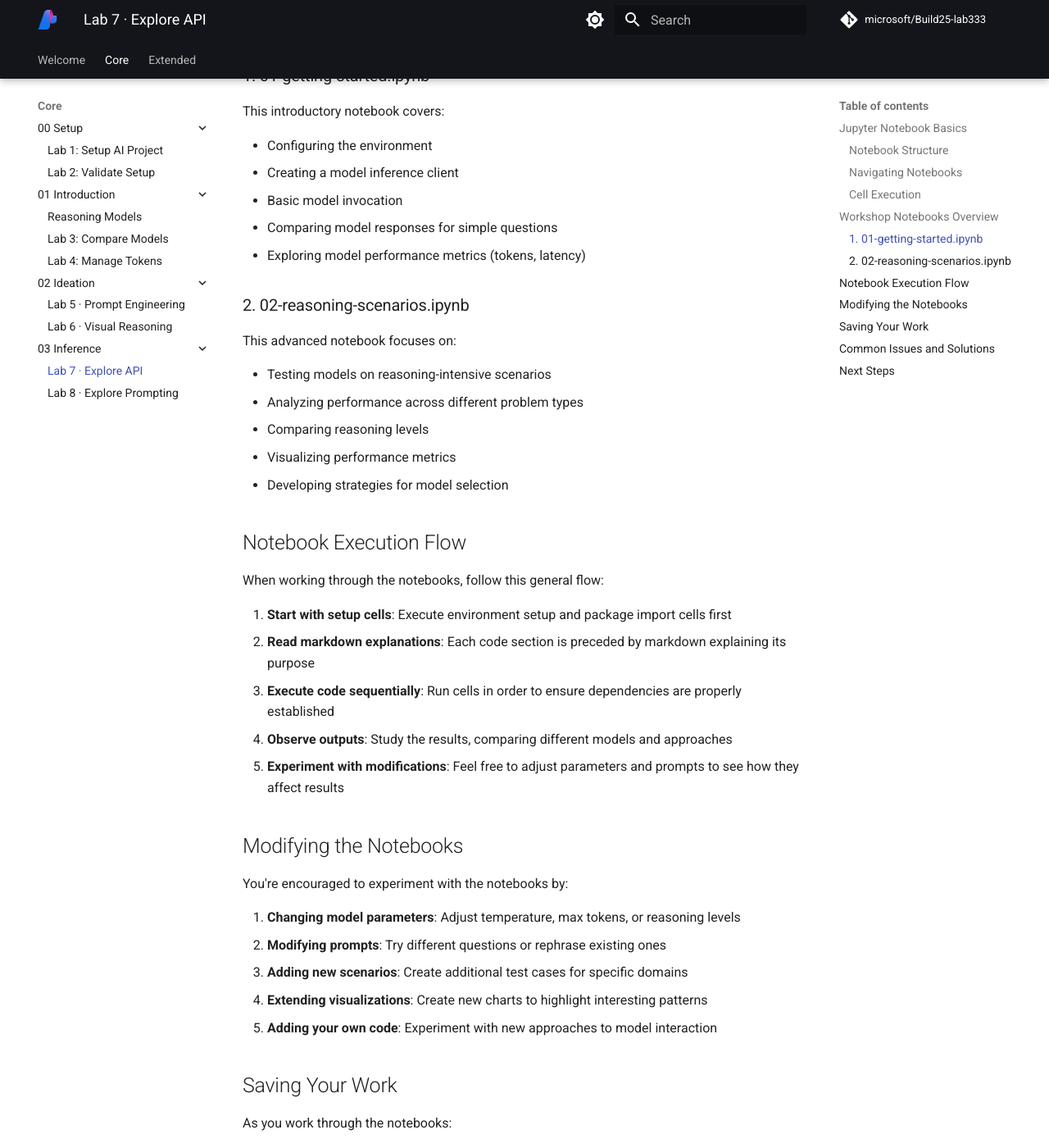
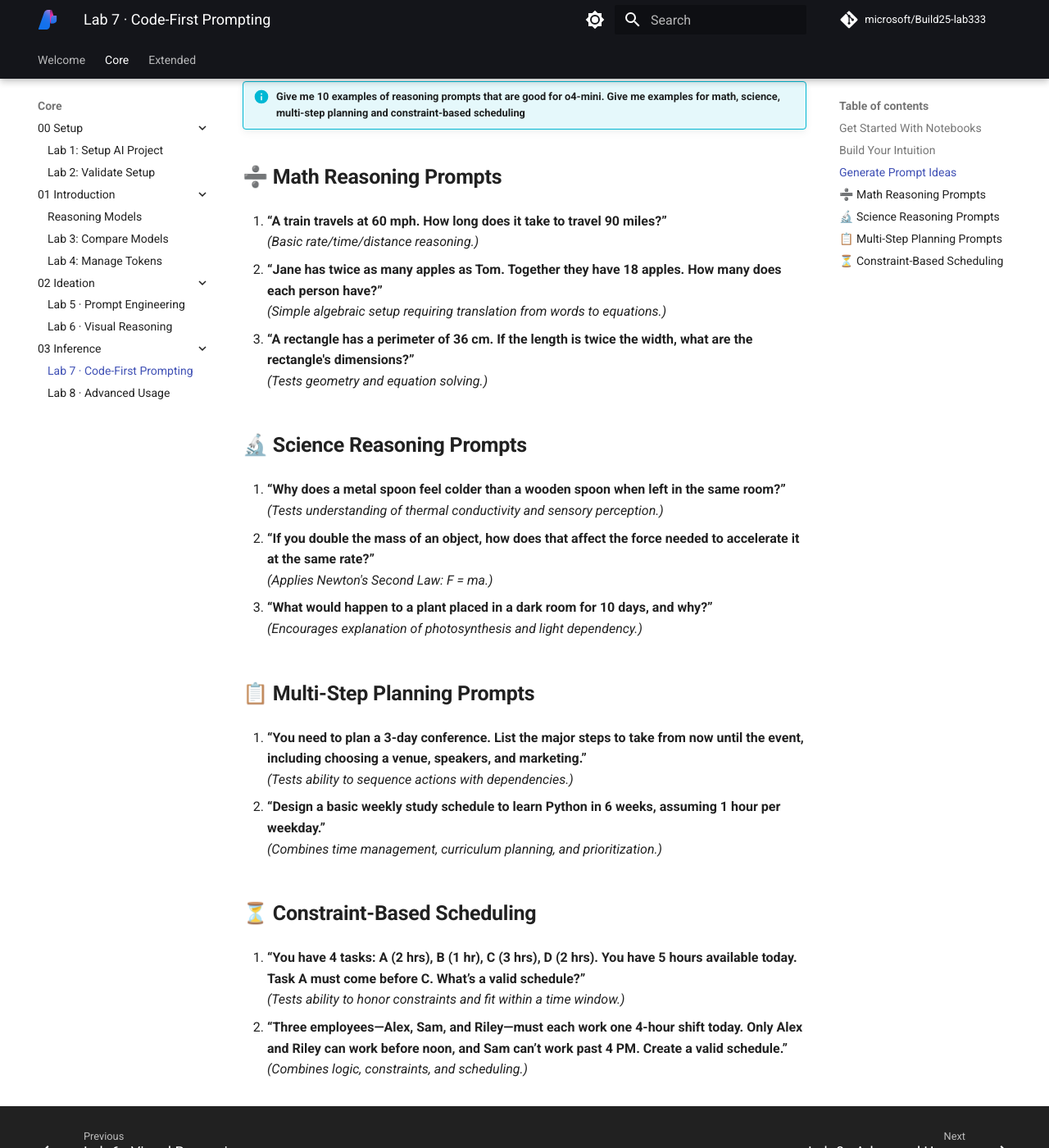
Before and after one commit to nitya/BUILD25-LAB333, an MkDocs documentation site: the page built from docs/Core/03-Inference/01.md, in a window 1280 px wide and 1400 px high, scrolled down 1296 px. Shown: the whole window at 82% size. Built offline with MkDocs 1.6.1 and Material for MkDocs 9.7.7, drawn with Linux system fonts in a browser that asks for light colours; comment, search, counter and statistics services are not loaded; some of the changed text lies outside the part shown.

Commit message:
v2 / scrape

```diff
--- a/docs/Core/03-Inference/01.md
+++ b/docs/Core/03-Inference/01.md
@@ -1,105 +1,81 @@
 ---
-title: Lab 7 · Explore API
-description: Overview of the notebook structure and execution
+title: Lab 7 · Code-First Prompting
+description: Run Jupyter Notebooks
 ---
 
-# Working with Jupyter Notebooks
+!!! quote "BY THE END OF THIS SECTION YOU SHOULD HAVE"
 
-This section introduces the Jupyter notebooks we'll use to explore Azure AI Foundry models programmatically. We'll cover how to navigate, execute, and modify notebook content to get the most from the hands-on exercises.
+    1. Successfully run your first code-first reasoning prompt from Jupyter notebooks
+    1. Understood the token counts and performance impacts of reasoning vs. general-purpose models
+    1. Explored various text scenarios interactively to build intuition for code-first usage
+    1. A "sandbox" notebook that you can quickly use to explore scenarios & prompt engineering
 
-## Jupyter Notebook Basics
+---
 
-Jupyter notebooks are interactive documents that combine executable code, visualizations, and narrative text in a single document. If you're new to Jupyter, here's what you need to know:
+## Get Started With Notebooks
 
-### Notebook Structure
+In this section we'll run the first Jupyter notebook and verify that our code-first development environment is ready. Then simply complete the exercises in the notebook directly.
 
-Each notebook consists of a series of cells, which can be:
+1. Open the VS Code editor to the `notebooks` folder.
+1. Click on `01-text-reasoning.ipynb`
+1. When open, click **Select Kernel** and select the default Python environment.
+1. Run the cells _one-by-one_ for maximum understanding
 
-- **Code cells**: Contain executable Python code
-- **Markdown cells**: Contain formatted text, headings, lists, and other documentation
-- **Output cells**: Display the results of executed code (automatically created)
 
-### Navigating Notebooks
+---
 
-When you open a notebook in VS Code:
+## Build Your Intuition
 
-1. The notebook interface appears with code and markdown cells
-2. A toolbar at the top provides controls for running cells
-3. Each cell has its own execution controls on the left side
+Try extending the notebook with your own examples or modify the configuration of existing ones, to build intuition for how this impacts the cost, accuracy, and latency, for response generation. Think of problems in areas like:
 
-### Cell Execution
+- Logic and deduction: `A farmer has 17 sheep. All but 9 run away. How many are left?` - this is about ability to interpret word problems, and not the math itself.
+- Cause and effect: `If the power goes out during a storm, what are three possible consequences in a modern household?` - tests causal reasoning and practical inference
+- Pattern recognition: `A dog is to bark as a cat is to __?` - tests analogy and associative reasoning
+- Counterfactual or hypothetical thinking: `Imagine a world where people needed 4 hours of sleep. What would change in education and work life?`
 
-To execute a code cell:
+---
 
-1. Click inside the cell to select it
-2. Click the "Play" button on the left side of the cell, or
-3. Press `Shift+Enter` to execute the cell and move to the next one
-4. Press `Ctrl+Enter` to execute the cell and stay on the same cell
+## Generate Prompt Ideas
 
-For best results, execute cells in order from top to bottom, as later cells often depend on variables and functions defined in earlier cells.
+You can even try asking a general-purpose model to generate a few ideas for you. **Remember that these models are not perfect** - assess the examples for yourself. Here's a sample prompt I use - and the kinds of responses it created.
 
-## Workshop Notebooks Overview
+!!! info "Give me 10 examples of reasoning prompts that are good for o4-mini. Give me examples for math, science, multi-step planning and constraint-based scheduling"
 
-The workshop includes two main notebooks:
 
-### 1. 01-getting-started.ipynb
+## ➗ **Math Reasoning Prompts**
 
-This introductory notebook covers:
+1. **“A train travels at 60 mph. How long does it take to travel 90 miles?”**
+   *(Basic rate/time/distance reasoning.)*
 
-- Configuring the environment
-- Creating a model inference client
-- Basic model invocation
-- Comparing model responses for simple questions
-- Exploring model performance metrics (tokens, latency)
+2. **“Jane has twice as many apples as Tom. Together they have 18 apples. How many does each person have?”**
+   *(Simple algebraic setup requiring translation from words to equations.)*
 
-### 2. 02-reasoning-scenarios.ipynb
+3. **“A rectangle has a perimeter of 36 cm. If the length is twice the width, what are the rectangle's dimensions?”**
+   *(Tests geometry and equation solving.)*
 
-This advanced notebook focuses on:
+## 🔬 **Science Reasoning Prompts**
 
-- Testing models on reasoning-intensive scenarios
-- Analyzing performance across different problem types
-- Comparing reasoning levels
-- Visualizing performance metrics
-- Developing strategies for model selection
+4. **“Why does a metal spoon feel colder than a wooden spoon when left in the same room?”**
+   *(Tests understanding of thermal conductivity and sensory perception.)*
 
-## Notebook Execution Flow
+5. **“If you double the mass of an object, how does that affect the force needed to accelerate it at the same rate?”**
+   *(Applies Newton's Second Law: F = ma.)*
 
-When working through the notebooks, follow this general flow:
+6. **“What would happen to a plant placed in a dark room for 10 days, and why?”**
+   *(Encourages explanation of photosynthesis and light dependency.)*
 
-1. **Start with setup cells**: Execute environment setup and package import cells first
-2. **Read markdown explanations**: Each code section is preceded by markdown explaining its purpose
-3. **Execute code sequentially**: Run cells in order to ensure dependencies are properly established
-4. **Observe outputs**: Study the results, comparing different models and approaches
-5. **Experiment with modifications**: Feel free to adjust parameters and prompts to see how they affect results
+## 📋 **Multi-Step Planning Prompts**
 
-## Modifying the Notebooks
+7. **“You need to plan a 3-day conference. List the major steps to take from now until the event, including choosing a venue, speakers, and marketing.”**
+   *(Tests ability to sequence actions with dependencies.)*
 
-You're encouraged to experiment with the notebooks by:
+8. **“Design a basic weekly study schedule to learn Python in 6 weeks, assuming 1 hour per weekday.”**
+   *(Combines time management, curriculum planning, and prioritization.)*
 
-1. **Changing model parameters**: Adjust temperature, max tokens, or reasoning levels
-2. **Modifying prompts**: Try different questions or rephrase existing ones
-3. **Adding new scenarios**: Create additional test cases for specific domains
-4. **Extending visualizations**: Create new charts to highlight interesting patterns
-5. **Adding your own code**: Experiment with new approaches to model interaction
+## ⏳ **Constraint-Based Scheduling**
 
-## Saving Your Work
+9. **“You have 4 tasks: A (2 hrs), B (1 hr), C (3 hrs), D (2 hrs). You have 5 hours available today. Task A must come before C. What’s a valid schedule?”**
+   *(Tests ability to honor constraints and fit within a time window.)*
 
-As you work through the notebooks:
-
-1. **Automatically saved**: VS Code automatically saves your changes to the notebooks
-2. **Download option**: If you want a local copy, use File > Save As to download the notebook
-3. **Output preservation**: Notebook outputs are saved along with the cells, so you can review results later
-
-## Common Issues and Solutions
-
-If you encounter problems with the notebooks:
-
-1. **Cell execution order**: If you see unexpected errors, restart the kernel and run all cells from the beginning
-2. **Missing variables**: Ensure you've run all preceding cells that define necessary variables
-3. **Authentication errors**: Check that your `.env` file is properly configured
-4. **Package errors**: If missing packages, run `pip install -r requirements.txt` in the terminal
-5. **Kernel crashes**: If the kernel crashes, restart it from the VS Code interface
-
-## Next Steps
-
-With this understanding of how to work with Jupyter notebooks, you're ready to begin the practical coding exercises. In the next section, we'll start with basic model inference and comparison using our first notebook.
+10. **“Three employees—Alex, Sam, and Riley—must each work one 4-hour shift today. Only Alex and Riley can work before noon, and Sam can’t work past 4 PM. Create a valid schedule.”**
+   *(Combines logic, constraints, and scheduling.)*
```
Also changed, not shown: docs/Core/02-Ideation/02.md (+6 -1 lines), docs/Core/03-Inference/02.md (+21 -164 lines), notebooks/assets/lavacake.webp (added), 10 other files.
